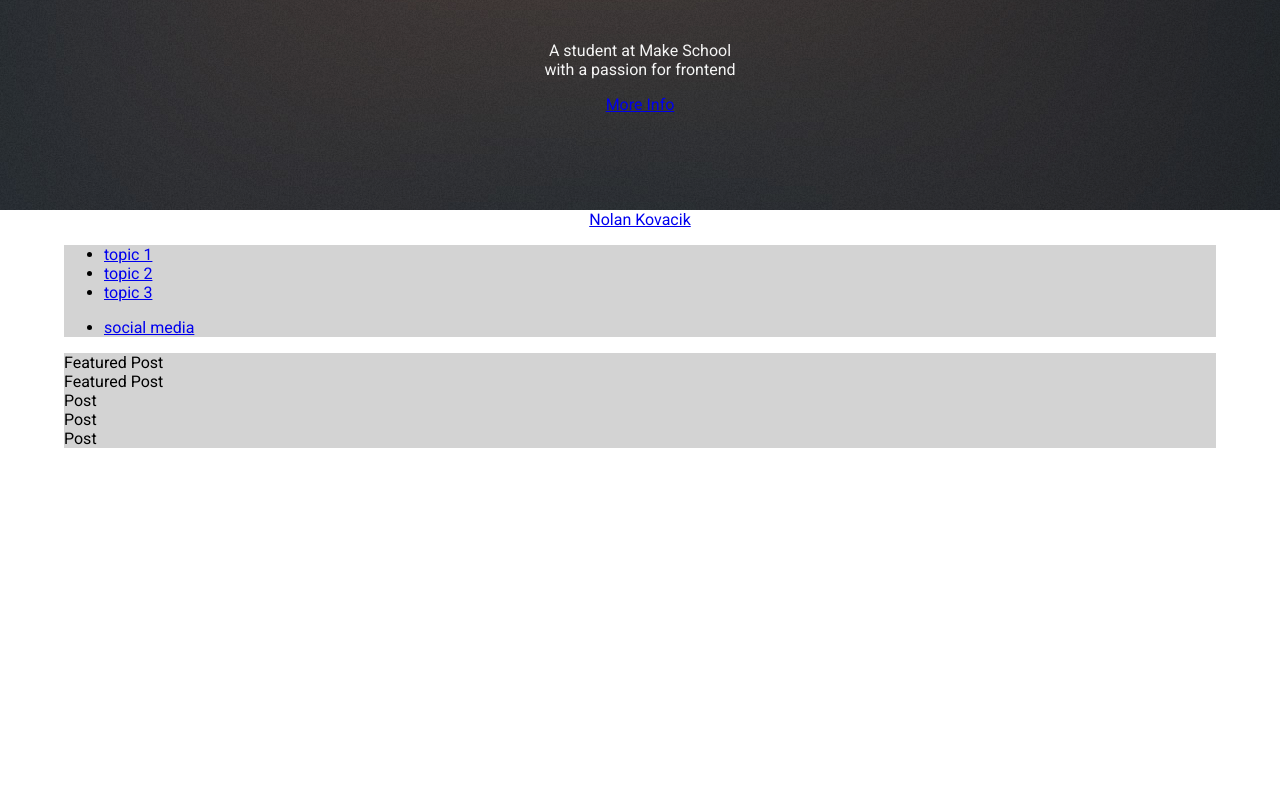
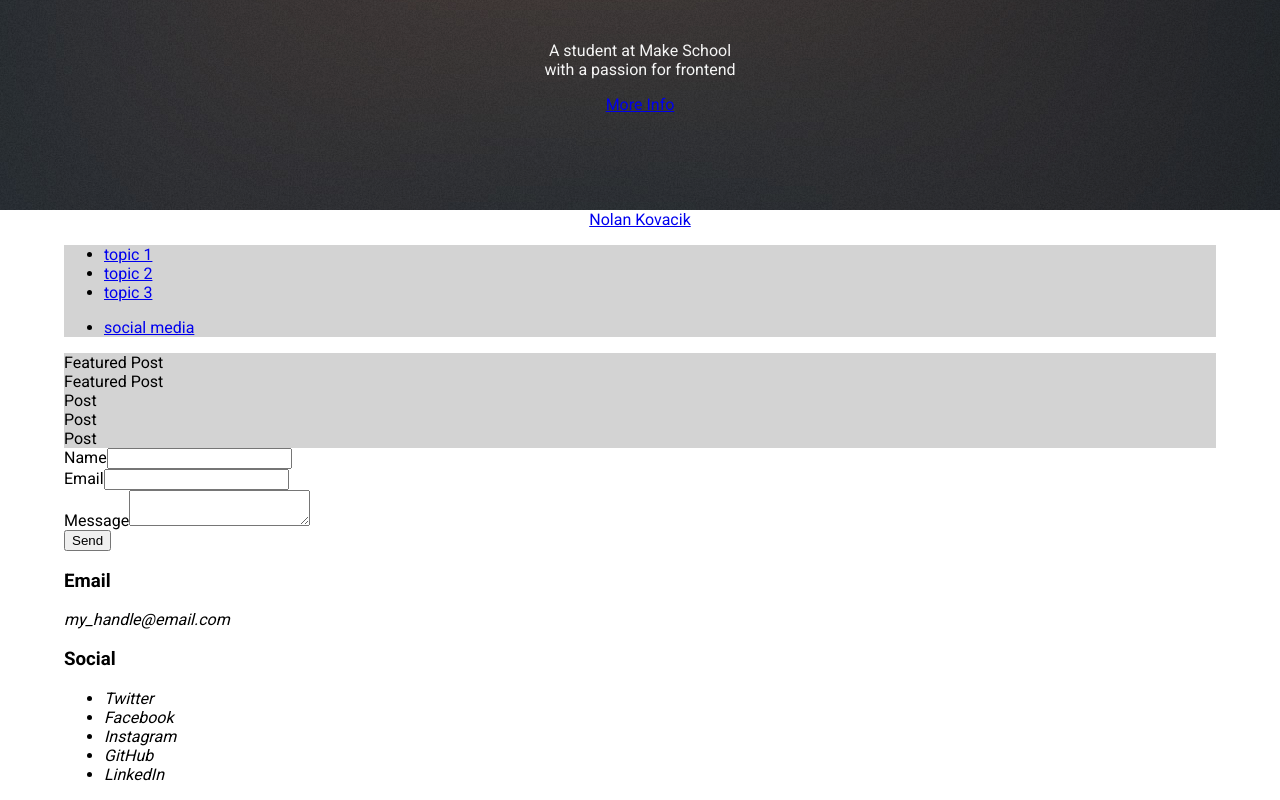
Before and after one commit to noltron000/orange-portfolio, a React (Create React App) app: page / in a window 1280 px wide. Shown: the part 590-1390 px from the top of the page. Before the commit the page ends 1038 px from the top, so only its background shows below. Built offline with nearby package versions, Linux system fonts and the light colour scheme.

Commit message:
[add] footer area for contact and copyright

```diff
--- a/src/App.tsx
+++ b/src/App.tsx
@@ -10,6 +10,8 @@ import Header from './Header.tsx'
 import Navbar from './Navbar.tsx'
 // @ts-ignore
 import Tabloid from './Tabloid.tsx'
+// @ts-ignore
+import Footer from './Footer.tsx'
 
 const App: React.FC = () => (
 	<>
@@ -18,6 +20,7 @@ const App: React.FC = () => (
 			<Header />
 			<Navbar />
 			<Tabloid />
+			<Footer />
 		</div>
 		<div id='background' />
 	</>
--- /dev/null
+++ b/src/Footer.tsx
@@ -0,0 +1,60 @@
+import React from 'react'
+import './Footer.scss'
+
+const Footer: React.FC = () => (
+	<footer id='footer'>
+		<section id='get-in-touch'>
+			<form>
+				<label htmlFor='name'>
+					Name
+				</label>
+				<input
+					type='text'
+					id='name'
+					name='name'
+					required
+				/><br />
+				<label htmlFor='email'>
+					Email
+				</label>
+				<input
+					type='email'
+					id='email'
+					name='email'
+					required
+				/><br />
+				<label htmlFor='message'>
+					Message
+				</label>
+				<textarea
+					id='message'
+				/><br />
+				<button type='submit'>
+					Send
+				</button>
+			</form>
+		</section>
+		<section id='contact'>
+			<section>
+				<h3>Email</h3>
+				<address>
+					my_handle@email.com
+				</address>
+			</section>
+			<section>
+				<h3>Social</h3>
+				<address>
+					<ul>
+						<li>Twitter</li>
+						<li>Facebook</li>
+						<li>Instagram</li>
+						<li>GitHub</li>
+						<li>LinkedIn</li>
+					</ul>
+				</address>
+			</section>
+		</section>
+	</footer>
+)
+
+export default Footer
```
Also changed, not shown: src/Footer.scss (added).
